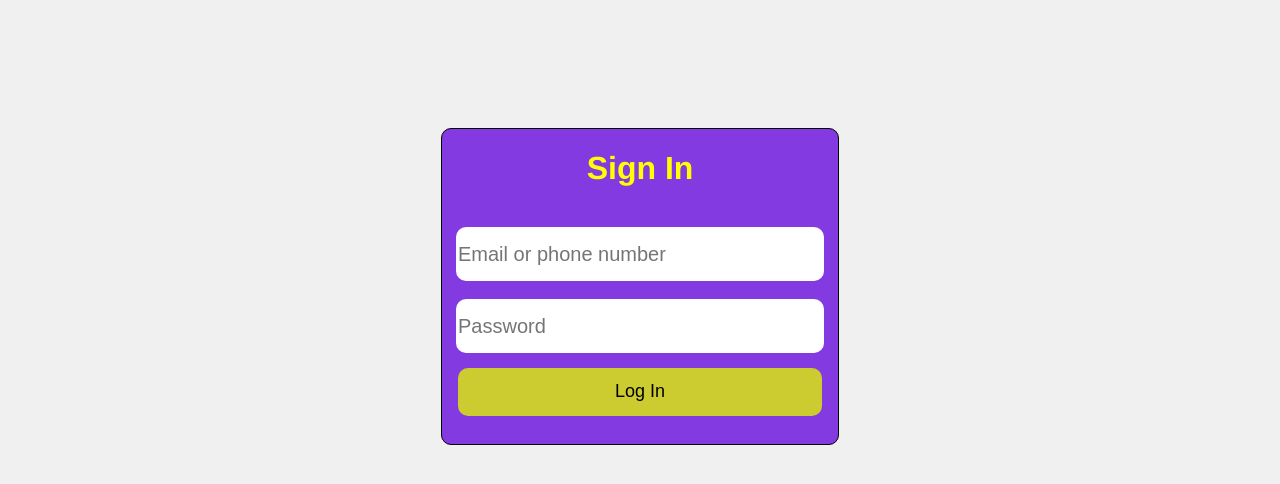
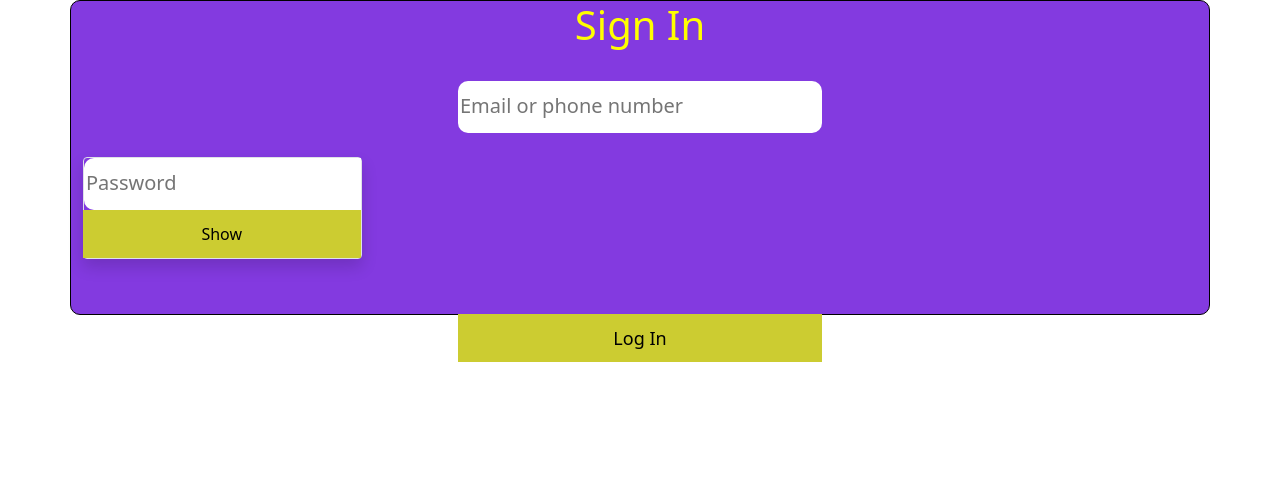
Before and after one commit to rahidaliyev/my-app, a React (Create React App) app: page / in a window 1280 px wide. Shown: the top 484 px of the page. Built offline with nearby package versions, Linux system fonts and the light colour scheme.

Commit message:
show hide button uncompleted

```diff
--- a/src/App.js
+++ b/src/App.js
@@ -1,11 +1,10 @@
-// import logo from './logo.svg';
 import './App.css';
 // import Title from './components/Title/Title';
 // import Footer from './components/Footer/Footer';
 // import Subscribe from './components/Main/Main';
 // import Liked from './components/Extrus/Extrus'
 import UserLogin from './components/lastMain/NewMain';
-
+import 'bootstrap/dist/css/bootstrap.min.css';
 
 function App() {
   return (
--- a/src/components/lastMain/NewMain.js
+++ b/src/components/lastMain/NewMain.js
@@ -1,8 +1,17 @@
-import React, { Component} from "react";
+import React, { Component } from "react";
 import "./NewMain.css";
 
-class UserLogin extends Component {
-  render() {
+class UserLogin extends Component{
+  constructor(){
+    super();
+    this.state={
+      showPassword: false
+    }
+  }
+  render(){
+console.warn(this.state.showPassword);
+
+
     return (
       <div className="container">
         <h1>Sign In</h1>
@@ -16,10 +25,19 @@ class UserLogin extends Component {
           <br />
 
           <br />
+          <div className="col-3">
+<div className="input-group mb-3 shadow border rounded">
           <input
           type="password"
           placeholder="Password"
           name="fname" />
+          <button
+          onClick={()=>this.state({ showPassword: !this.state.showPassword})}
+           >Show
+           </button>
+</div>
+          </div>
+
           <br />
           <button className="btnClass" type="button">
           <p>Log In
```
Also changed, not shown: package.json (+7 -0 lines), 1 other file (tests, documents, lock files or other folders).
